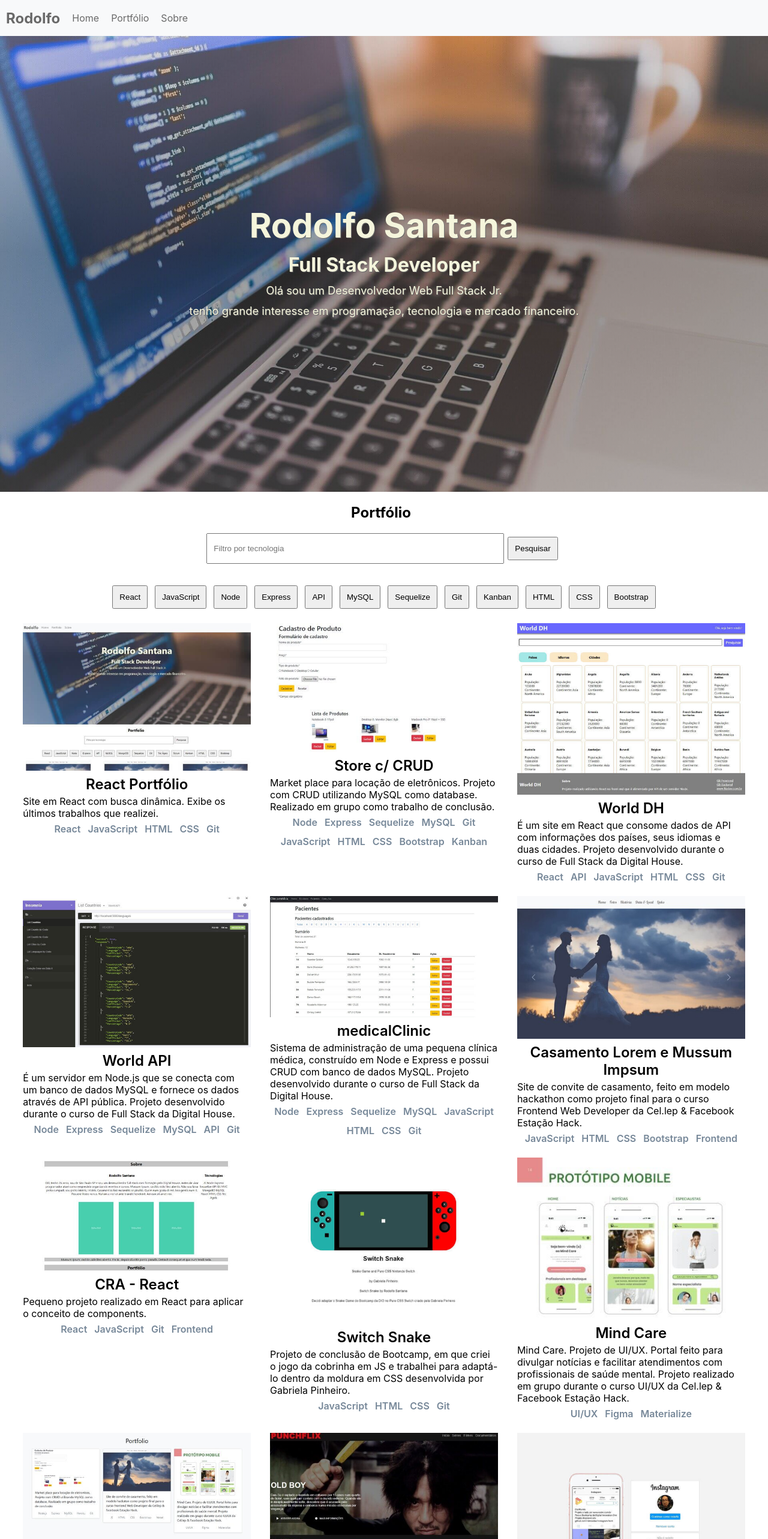
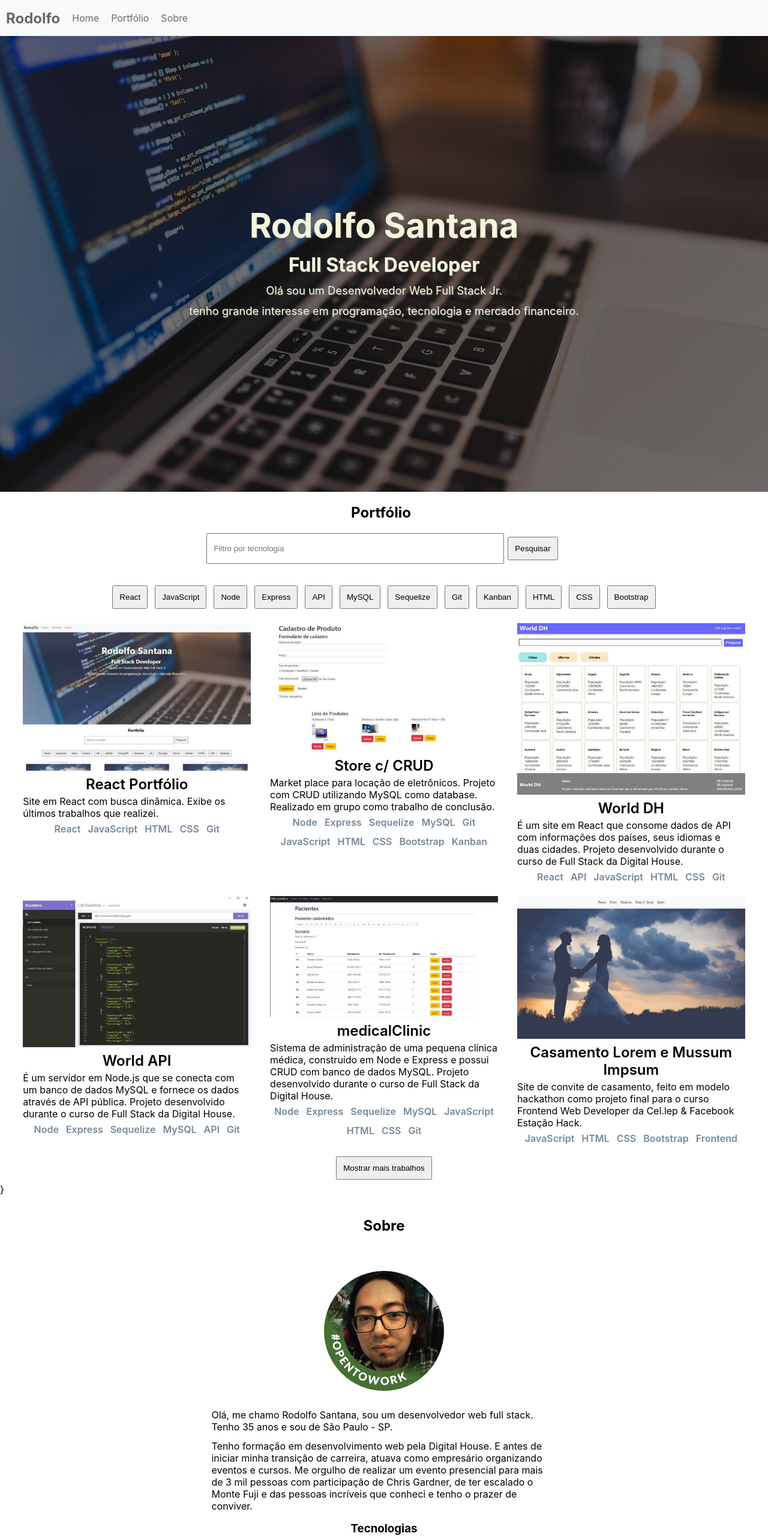
Before and after one commit to rodolfo-kitani/rodev-react, a React (Create React App) app: page / in a window 1280 px wide. Shown: the top 2566 px of the page at 60% size. Built offline with nearby package versions, Linux system fonts and the light colour scheme.

Commit message:
add load more works button

```diff
--- a/src/App.css
+++ b/src/App.css
@@ -1,53 +1,8 @@
-/*
-
-.App {
-  text-align: center;
-}
-
-.App-logo {
-  height: 40vmin;
-  pointer-events: none;
-}
-
-@media (prefers-reduced-motion: no-preference) {
-  .App-logo {
-    animation: App-logo-spin infinite 20s linear;
-  }
-}
-
-.App-header {
-  background-color: #282c34;
-  min-height: 100vh;
-  display: flex;
-  flex-direction: column;
-  align-items: center;
-  justify-content: center;
-  font-size: calc(10px + 2vmin);
-  color: white;
-}
-
-.App-link {
-  color: #61dafb;
-}
-
-@keyframes App-logo-spin {
-  from {
-    transform: rotate(0deg);
-  }
-  to {
-    transform: rotate(360deg);
-  }
-}
-
-OLD */
-
 * {
   margin: 0;
   padding: 0;
   box-sizing: border-box;
   text-decoration: none;
-  /* font-family: sans-serif; */
-  /* font-size: 14px; */
 }
 
 .anchor{
@@ -59,11 +14,10 @@ OLD */
 /* Banner e Intro */
 
 .banner {
-  /* background-image: url('./banner-img.jpg'); */
-  background: linear-gradient(#f5f5f53b, #2b2b2b5b, #5f5f5f5b), url('./banner-img.jpg');
+  /* background: linear-gradient(#f5f5f53b, #2b2b2b5b, #5f5f5f5b), url('./banner-img.jpg'); */
+  background: linear-gradient(rgba(0,0,0,0.5), rgba(0,0,0,0.5)) , url('./banner-img.jpg') center center;
+  background-size: cover;
   background-repeat: no-repeat;
-  background-size: cover;
-  /* background-color: rgba(0,0,0,0.8); */
   width: 100%;
   height: 100vh;
   color: beige;
@@ -150,3 +104,15 @@ input {
 .cards-tab ul li{
   padding: 6px 6px;
 }
+
+.load-more-works {
+  display: flex;
+  align-items: center;
+  justify-content: center;
+}
+
+.load-more-works button{
+  margin: 6px 6px;
+  padding: 10px 10px;
+  cursor: pointer;
+}
--- a/src/App.js
+++ b/src/App.js
@@ -7,7 +7,6 @@ import Header from './components/Header';
 import Card from './components/Card';
 import About from './components/About';
 import Footer from './components/Footer';
-
 import FilterButton from './components/FilterButton';
 
 import tecnoList from './services/filter';
@@ -15,10 +14,16 @@ import workList from './services/workList';
 
 function App() {
   const [search, setSearch] = useState('');
-  const [works, setWorks] = useState(workList);
+  const [works, setWorks] = useState(workList.slice(0,6));
 
-  function lookup(oi){
-    return oi.tech.toString().toLowerCase().indexOf(search.toLowerCase()) >= 0;
+  function showMoreWorks() {
+    if(works.length <= 6) {
+      setWorks(workList)
+    }
+  }
+
+  function lookup(item){
+    return item.tech.toString().toLowerCase().indexOf(search.toLowerCase()) >= 0;
   }
 
   function filter() {
@@ -77,24 +82,28 @@ function App() {
           </button>
       </div>
       <div className='filter' >
-        {/* { tecnoList.map( function(item) {
-          return (
-            <button key={item}>{item}</button>
-          )
-        })
-        } */}
-
         { tecnoList.map( function(item){
           return <FilterButton key={item} onChange={filterBtn}>{item}</FilterButton>
         })}
-
       </div>
       <div className='cards-tab'>
         { works.map(function(item) {
             return <Card key={item.id} workList={item}/>
         }) }
       </div>
+
+      { works.length <=6 ? (
+          <div className='load-more-works'>
+            <button onClick={ showMoreWorks }>
+                Mostrar mais trabalhos
+            </button>
+          </div>
+        )
+        : null
+      }}
+
       <About tecnoList={tecnoList}/>
+
       <Footer/>
     </>
   );
```
Also changed, not shown: 1 other file (tests, documents, lock files or other folders).
